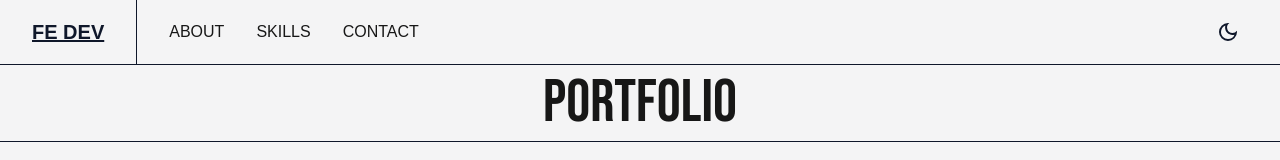
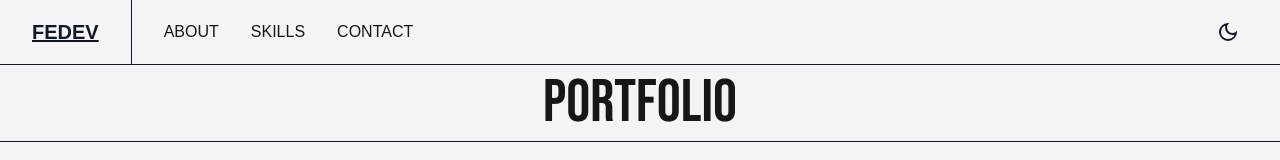
Before and after one commit to tpostolyuk/fedev-portfolio, a Next.js app: page / in a window 1280 px wide. Shown: the top 160 px of the page. Built offline with nearby package versions, Linux system fonts and the light colour scheme; a web font is replaced by a local one.

Commit message:
chore(header): underline when active home page

```diff
--- a/src/components/header.tsx
+++ b/src/components/header.tsx
@@ -21,12 +21,13 @@ export const Header: FC = () => {
       <Link href="/">
         <div
           className={clsx(
-            "flex h-8 max-w-fit items-center justify-center border-r-[1px] border-r-slate-900 p-8 font-bold text-slate-900 md:text-xl",
+            "flex h-8 max-w-fit items-center justify-center border-r-[1px] border-r-slate-900 p-8 font-semibold text-slate-900 md:text-xl",
             "dark:border-r-white dark:bg-slate-900 dark:text-white",
             "cursor-pointer hover:underline",
+            currentPath === "/" && "underline",
           )}
         >
-          FE DEV
+          FEDEV
         </div>
       </Link>
       <nav>
```
